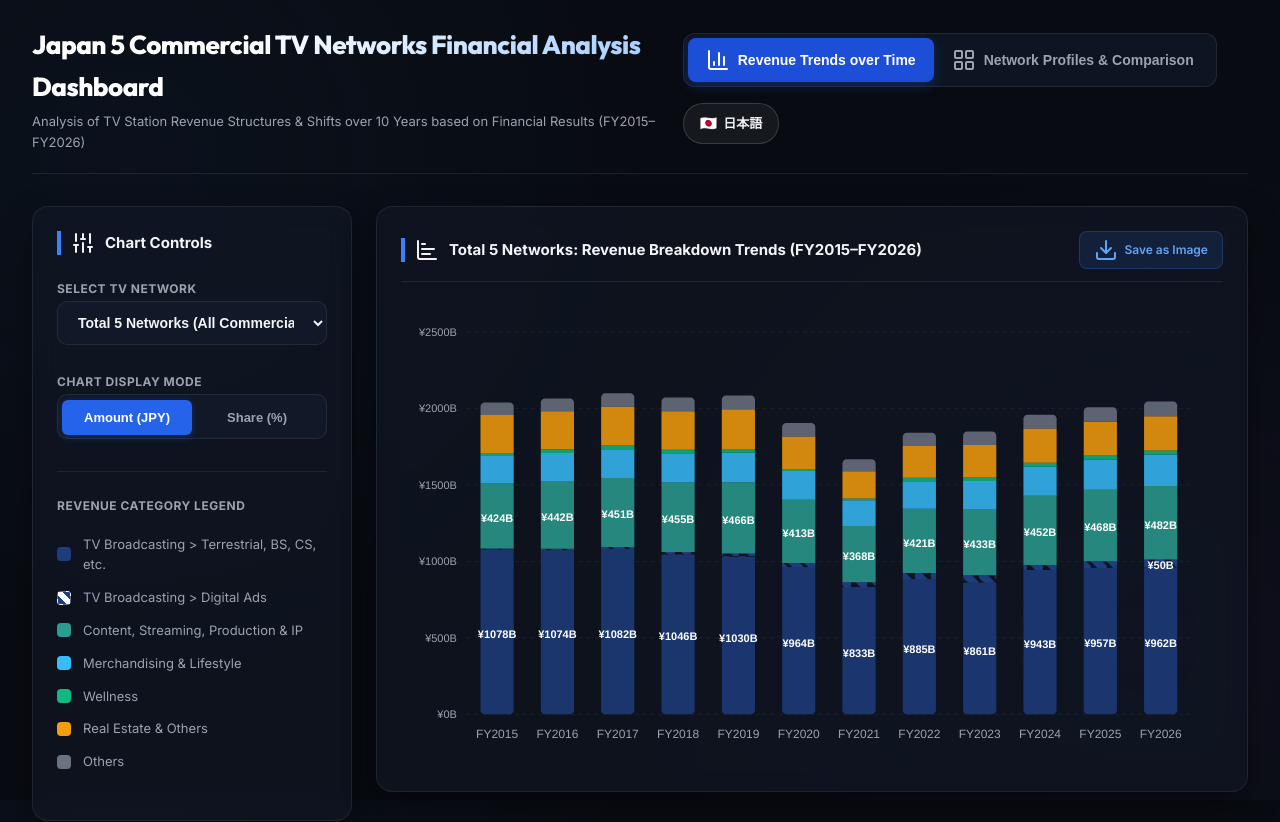
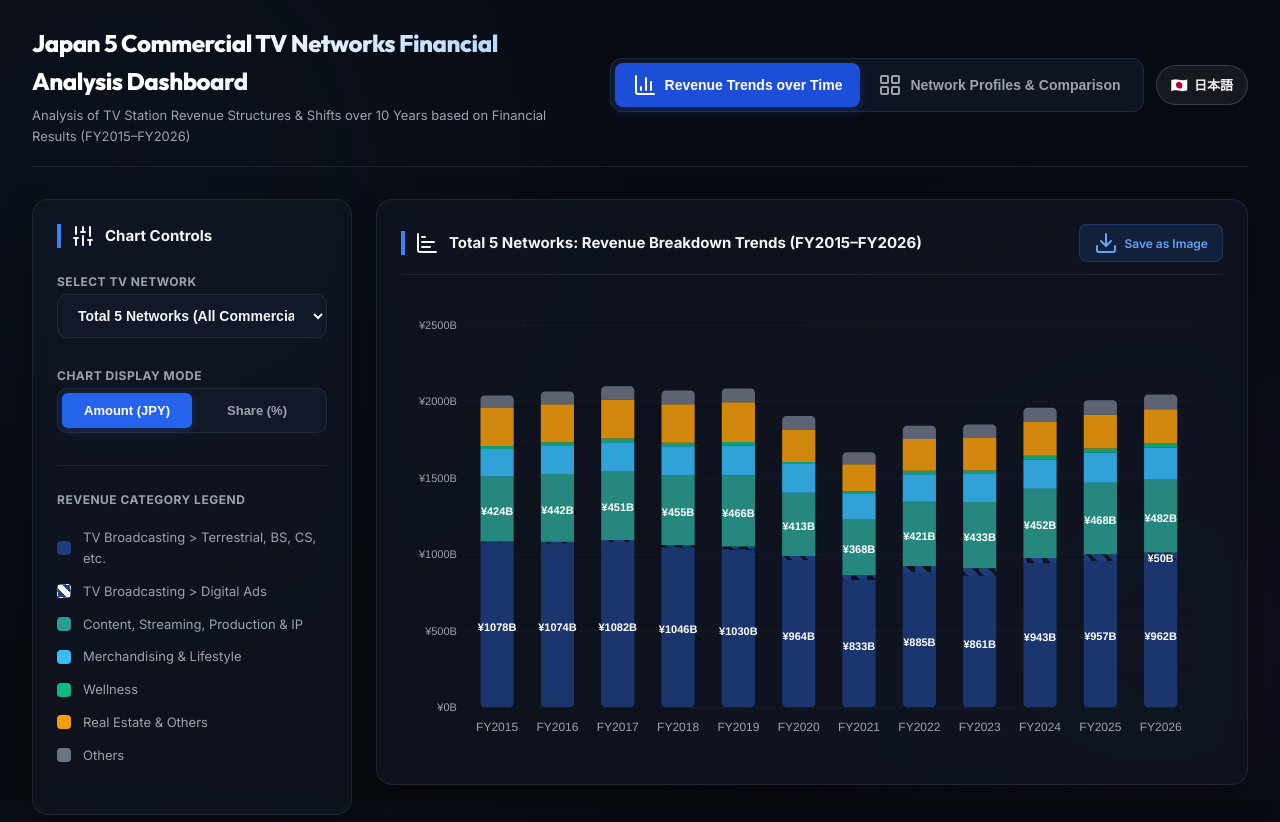
Before and after one commit to naohisastry/japan-tv-networks-financial-dashboard, a plain HTML site: page Commercial_TV_Networks_Financial_Dashboard_20260615.html in a window 1280 px wide. Shown: the top 822 px of the page. Drawn offline with nearby package versions, Linux system fonts and the light colour scheme.

Commit message:
fix(ui): force header navigation and language switch button to align in a single row without wrapping

```diff
--- a/Commercial_TV_Networks_Financial_Dashboard_20260615.html
+++ b/Commercial_TV_Networks_Financial_Dashboard_20260615.html
@@ -147,11 +147,18 @@ body {
   margin-bottom: 32px;
   border-bottom: 1px solid var(--card-border);
   padding-bottom: 20px;
+  gap: 20px;
+  flex-wrap: wrap;
+}
+
+.title-group {
+  flex: 1 1 340px;
+  min-width: 280px;
 }
 
 .title-group h1 {
   font-family: 'Outfit', 'Noto Sans JP', sans-serif;
-  font-size: 26px;
+  font-size: 24px;
   font-weight: 800;
   background: linear-gradient(135deg, #FFFFFF 30%, #93C5FD 100%);
   -webkit-background-clip: text;
@@ -165,12 +172,13 @@ body {
   margin-top: 4px;
 }
 
-/* ヘッダー右側エリア（ナビゲーション ＆ 言語切替） */
+/* ヘッダー右側エリア（ナビゲーション ＆ 言語切替を一列固定） */
 .header-right {
   display: flex;
   align-items: center;
-  gap: 16px;
-  flex-wrap: wrap;
+  gap: 12px;
+  flex-wrap: nowrap;
+  flex-shrink: 0;
 }
 
 /* 言語切替ボタン */
@@ -178,7 +186,7 @@ body {
   display: inline-flex;
   align-items: center;
   gap: 6px;
-  padding: 8px 16px;
+  padding: 8px 14px;
   background: rgba(255, 255, 255, 0.06);
   border: 1px solid rgba(255, 255, 255, 0.15);
   border-radius: 20px;
@@ -186,6 +194,8 @@ body {
   font-size: 13px;
   font-weight: 600;
   text-decoration: none;
+  white-space: nowrap;
+  flex-shrink: 0;
   transition: all 0.2s cubic-bezier(0.4, 0, 0.2, 1);
   backdrop-filter: blur(8px);
 }
```
Also changed, not shown: index.html (+15 -5 lines), index_en.html (+15 -5 lines), index_ja.html (+15 -5 lines), 民放キー局決算資料データダッシュボード_20260615.html (+15 -5 lines), 民放キー局決算資料データダッシュボード_20260615_EN.html (+15 -5 lines).
